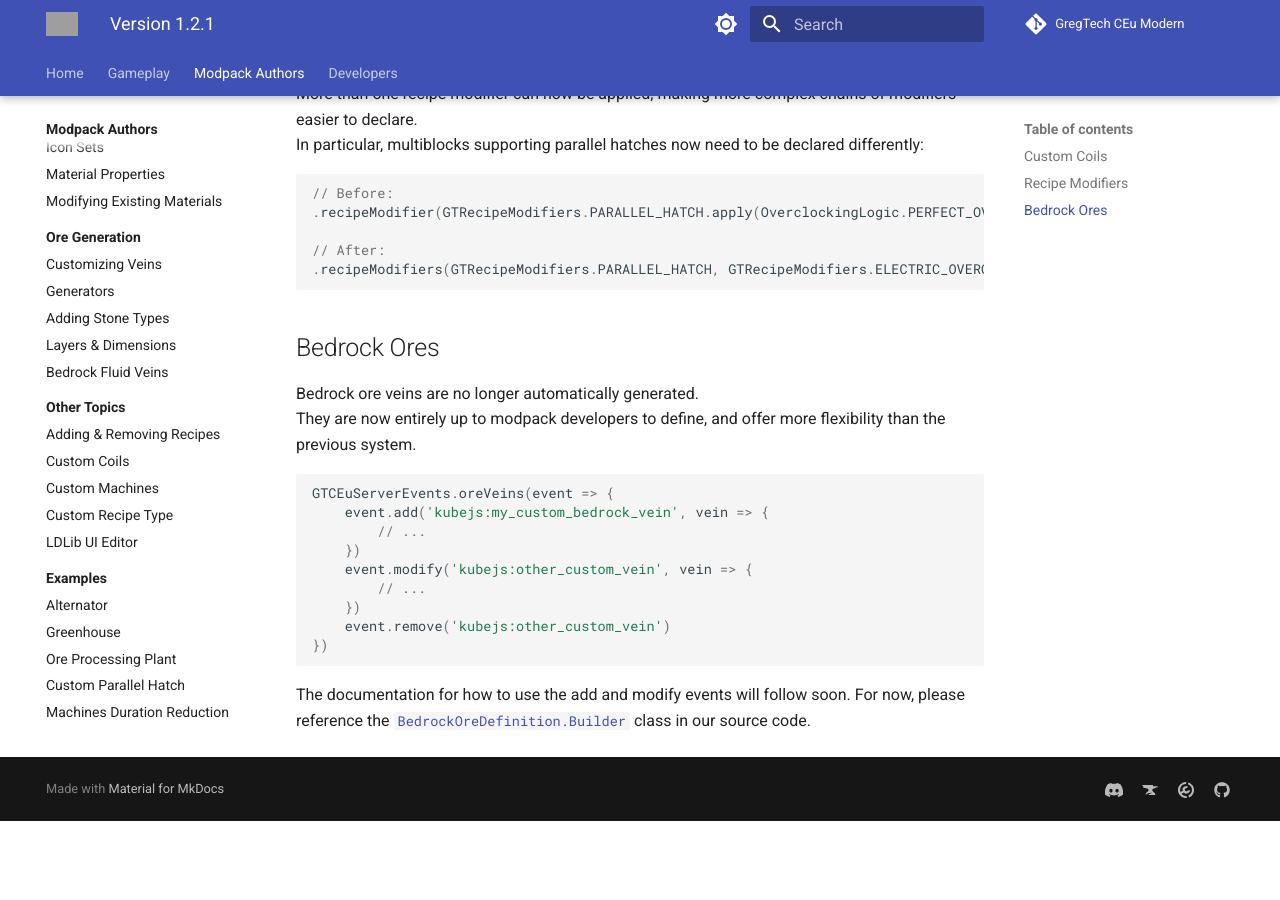
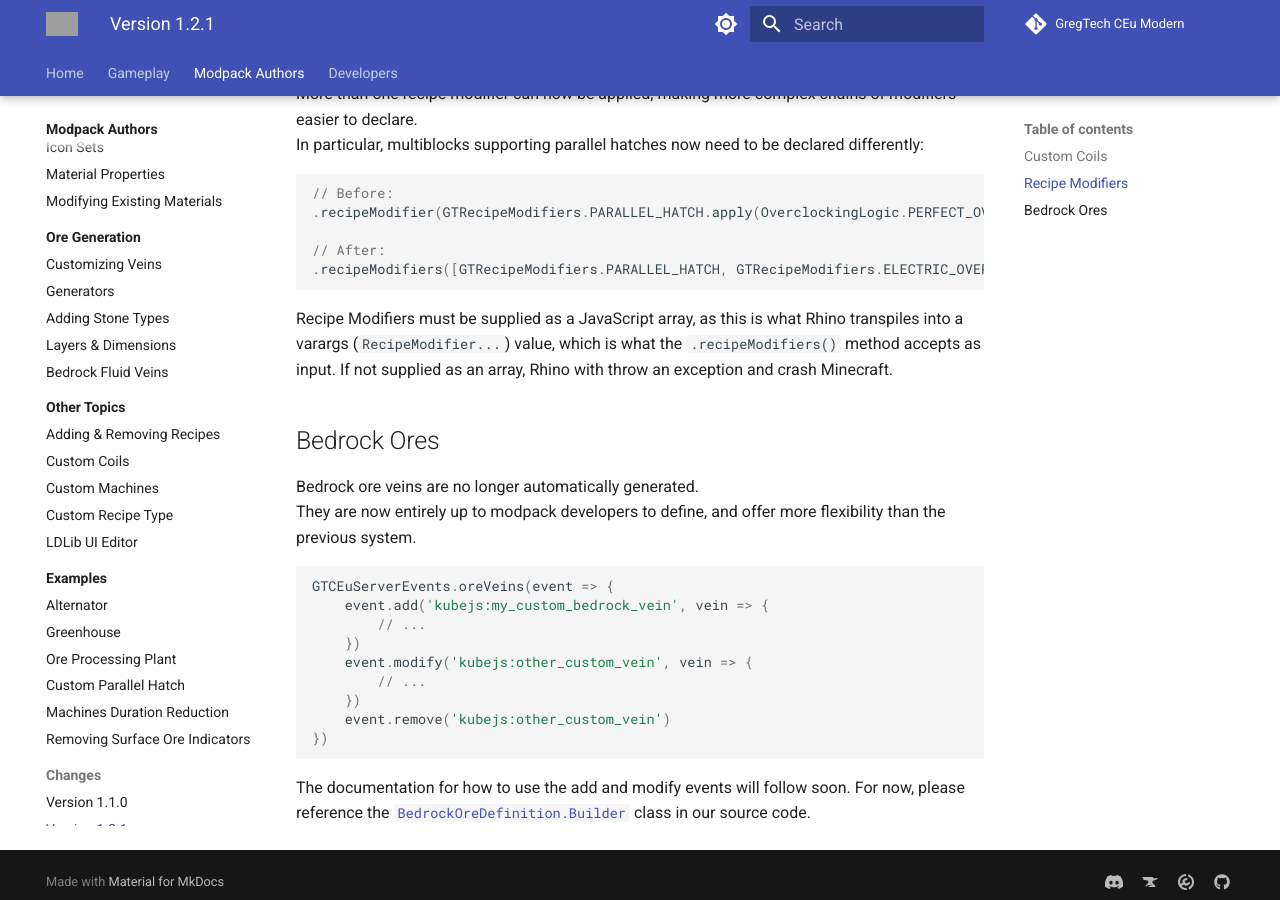
Before and after one commit to GregTechCEu/gtceu-modern-docs, an MkDocs documentation site: the page built from docs/Modpacks/Changes/v1.2.1.md, in a window 1280 px wide and 900 px high, scrolled down 488 px. Built offline with MkDocs 1.6.1 and Material for MkDocs 9.7.7, drawn with Linux system fonts in a browser that asks for light colours; comment, search, counter and statistics services are not loaded; before the commit the page ends 1309 px from its top, so only the background shows below that; grey boxes are pictures that could not be loaded.

Commit message:
Update v1.2.1.md
Added note mentioning how to supply recipe modifiers correctly.

````diff
--- a/docs/Modpacks/Changes/v1.2.1.md
+++ b/docs/Modpacks/Changes/v1.2.1.md
@@ -31,9 +31,9 @@
 .recipeModifier(GTRecipeModifiers.PARALLEL_HATCH.apply(OverclockingLogic.PERFECT_OVERCLOCK, GTRecipeModifiers.ELECTRIC_OVERCLOCK))
 
 // After:
-.recipeModifiers(GTRecipeModifiers.PARALLEL_HATCH, GTRecipeModifiers.ELECTRIC_OVERCLOCK.apply(OverclockingLogic.PERFECT_OVERCLOCK))
+.recipeModifiers([GTRecipeModifiers.PARALLEL_HATCH, GTRecipeModifiers.ELECTRIC_OVERCLOCK.apply(OverclockingLogic.PERFECT_OVERCLOCK)])
 ```
-
+Recipe Modifiers must be supplied as a JavaScript array, as this is what Rhino transpiles into a varargs (```RecipeModifier...```) value, which is what the ```.recipeModifiers()``` method accepts as input. If not supplied as an array, Rhino with throw an exception and crash Minecraft.
 
 ## Bedrock Ores
 
````
